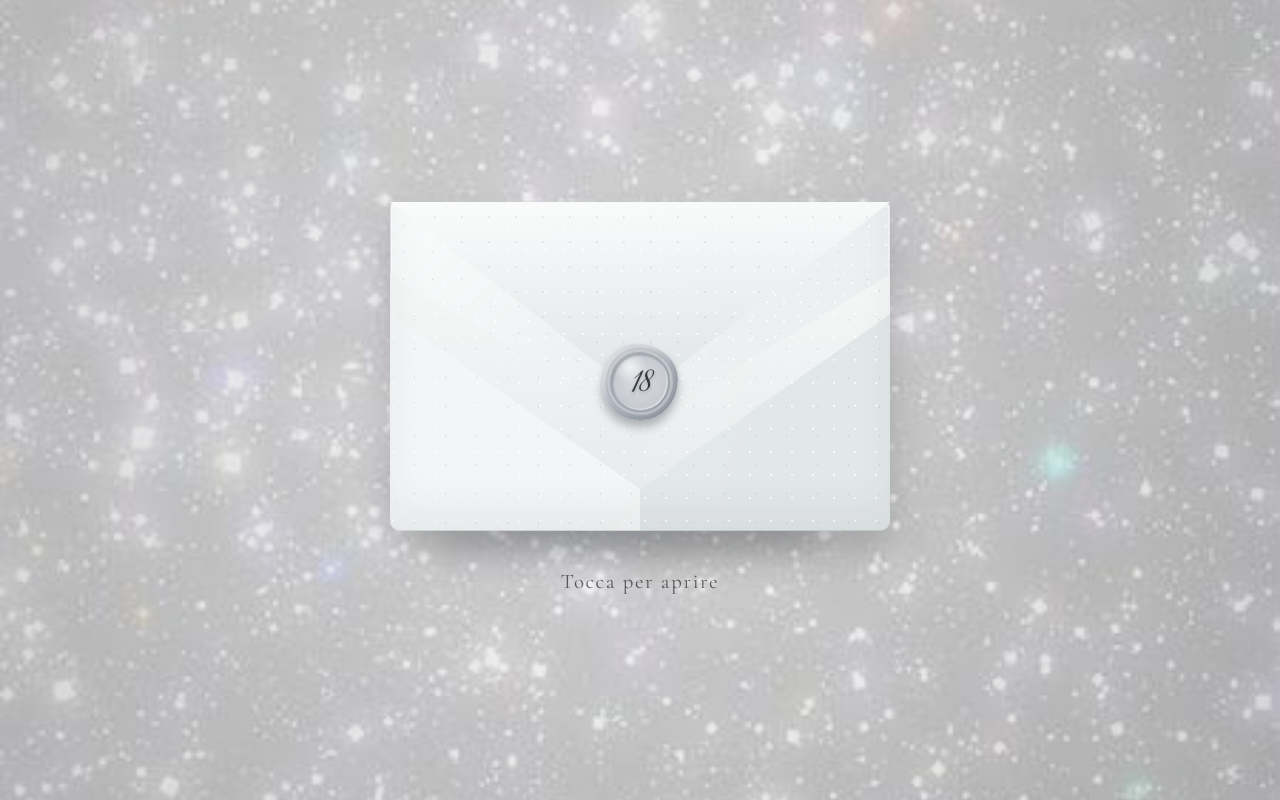
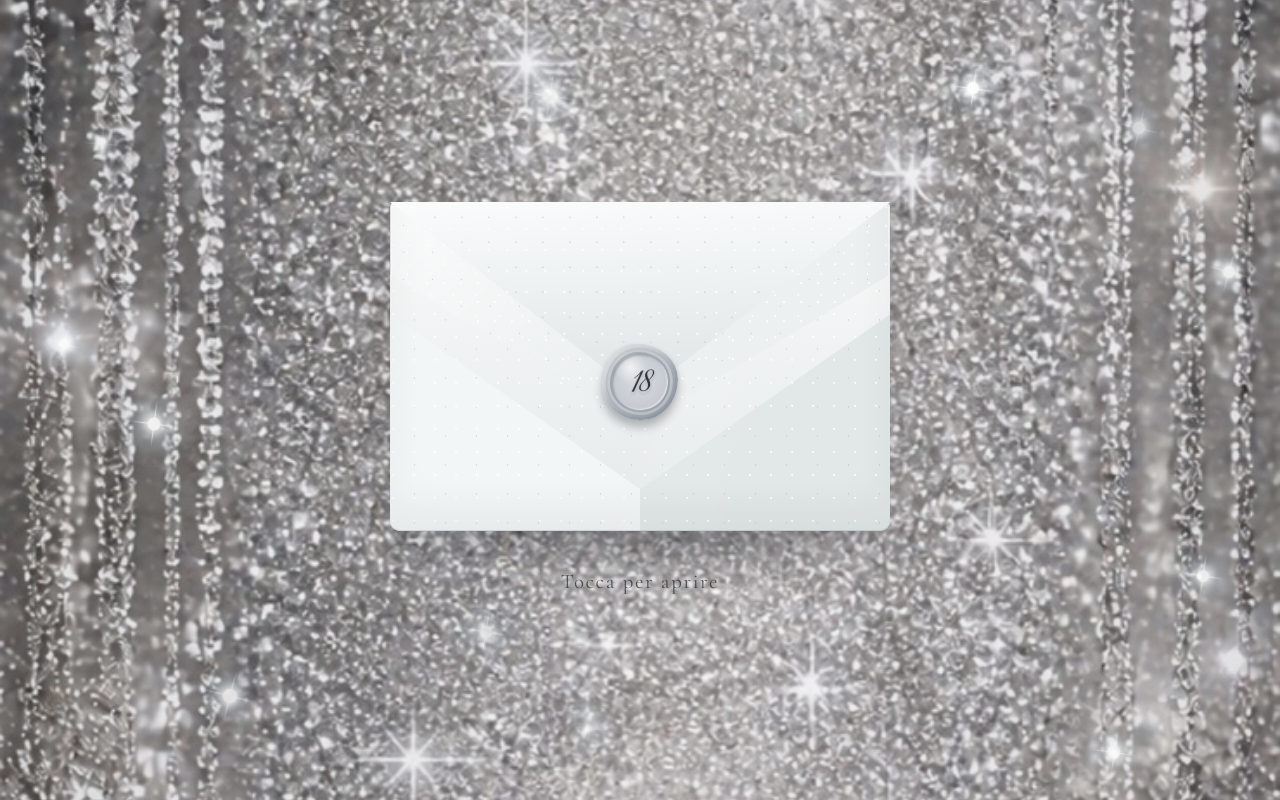
Before and after one commit to christianvalastroo/invito-18, a React (Vite) app: page / in a window 1280 px wide. Built offline with nearby package versions, Linux system fonts and the light colour scheme.

Commit message:
feat: add cinematic sparkling background

```diff
--- a/src/App.css
+++ b/src/App.css
@@ -10,7 +10,7 @@
     20px
     max(28px, env(safe-area-inset-bottom));
 
-  background-image: url('./assets/images/silver-glitter.jpg');
+  background-image: url('./assets/images/cinematic-silver-background-v2.jpg');
   background-position: center;
   background-size: cover;
   background-repeat: no-repeat;
@@ -19,16 +19,97 @@
 .scene-overlay {
   position: absolute;
   inset: 0;
-  z-index: -1;
+  z-index: 0;
 
   background: radial-gradient(
     circle at center,
-    rgb(255 255 255 / 10%) 0%,
-    rgb(25 28 32 / 18%) 100%
+    rgb(255 255 255 / 5%) 0%,
+    rgb(25 28 32 / 14%) 100%
   );
 }
 
+.scene-overlay::before,
+.scene-overlay::after {
+  position: absolute;
+  inset: 0;
+  opacity: 0;
+  background-repeat: no-repeat;
+  content: '';
+  pointer-events: none;
+  transform: scale(1.22);
+  transform-origin: center;
+  will-change: opacity, filter;
+}
+
+.scene-overlay::before {
+  background-image:
+    radial-gradient(circle at 9% 17%, #fff 0 1px, rgb(255 255 255 / 75%) 1.5px, transparent 4px),
+    radial-gradient(circle at 27% 31%, #fff 0 1.2px, rgb(255 255 255 / 65%) 2px, transparent 5px),
+    radial-gradient(circle at 46% 13%, #fff 0 0.9px, rgb(255 255 255 / 70%) 1.7px, transparent 4px),
+    radial-gradient(circle at 68% 28%, #fff 0 1.1px, rgb(255 255 255 / 65%) 2px, transparent 5px),
+    radial-gradient(circle at 88% 19%, #fff 0 1px, rgb(255 255 255 / 72%) 1.8px, transparent 4px),
+    radial-gradient(circle at 16% 62%, #fff 0 1.1px, rgb(255 255 255 / 68%) 2px, transparent 5px),
+    radial-gradient(circle at 53% 54%, #fff 0 0.9px, rgb(255 255 255 / 66%) 1.7px, transparent 4px),
+    radial-gradient(circle at 82% 69%, #fff 0 1.2px, rgb(255 255 255 / 72%) 2px, transparent 5px),
+    radial-gradient(circle at 34% 88%, #fff 0 1px, rgb(255 255 255 / 68%) 1.8px, transparent 4px),
+    radial-gradient(circle at 73% 91%, #fff 0 1.1px, rgb(255 255 255 / 70%) 2px, transparent 5px);
+  animation: background-twinkle-a 4.8s ease-in-out infinite;
+}
+
+.scene-overlay::after {
+  background-image:
+    radial-gradient(circle at 18% 9%, #fff 0 0.8px, rgb(255 255 255 / 62%) 1.5px, transparent 4px),
+    radial-gradient(circle at 38% 24%, #fff 0 1px, rgb(255 255 255 / 72%) 1.8px, transparent 5px),
+    radial-gradient(circle at 59% 37%, #fff 0 1.2px, rgb(255 255 255 / 68%) 2px, transparent 5px),
+    radial-gradient(circle at 94% 43%, #fff 0 0.9px, rgb(255 255 255 / 64%) 1.7px, transparent 4px),
+    radial-gradient(circle at 7% 79%, #fff 0 1px, rgb(255 255 255 / 68%) 1.8px, transparent 5px),
+    radial-gradient(circle at 44% 71%, #fff 0 1.1px, rgb(255 255 255 / 70%) 2px, transparent 5px),
+    radial-gradient(circle at 69% 81%, #fff 0 0.9px, rgb(255 255 255 / 65%) 1.7px, transparent 4px),
+    radial-gradient(circle at 91% 93%, #fff 0 1.2px, rgb(255 255 255 / 72%) 2px, transparent 5px);
+  animation: background-twinkle-b 6.3s 1.1s ease-in-out infinite;
+}
+
+@keyframes background-twinkle-a {
+  0%,
+  28%,
+  100% {
+    opacity: 0.08;
+    filter: brightness(1);
+  }
+
+  42% {
+    opacity: 1;
+    filter: brightness(2.2) drop-shadow(0 0 6px #fff);
+  }
+
+  58% {
+    opacity: 0.2;
+    filter: brightness(1.1);
+  }
+}
+
+@keyframes background-twinkle-b {
+  0%,
+  36%,
+  100% {
+    opacity: 0.06;
+    filter: brightness(1);
+  }
+
+  51% {
+    opacity: 1;
+    filter: brightness(2) drop-shadow(0 0 6px #fff);
+  }
+
+  68% {
+    opacity: 0.16;
+    filter: brightness(1.08);
+  }
+}
+
 .invitation-hero {
+  position: relative;
+  z-index: 2;
   display: grid;
   justify-items: center;
   gap: clamp(22px, 5svh, 38px);
@@ -72,4 +153,10 @@
   .open-hint {
     animation: none;
   }
+
+  .scene-overlay::before,
+  .scene-overlay::after {
+    opacity: 0.22;
+    animation: none;
+  }
 }
--- a/src/App.jsx
+++ b/src/App.jsx
@@ -1,5 +1,6 @@
 import { useState } from 'react'
 import './App.css'
+import BackgroundGlints from './components/BackgroundGlints/BackgroundGlints'
 import Envelope from './components/Envelope/Envelope'
 
 function App() {
@@ -8,6 +9,7 @@ function App() {
   return (
     <main className={`invitation-scene ${isEnvelopeOpen ? 'is-envelope-open' : ''}`}>
       <div className="scene-overlay" aria-hidden="true" />
+      <BackgroundGlints />
 
       <section className="invitation-hero" aria-label="Invito al diciottesimo di Gioele">
         <Envelope
--- /dev/null
+++ b/src/components/BackgroundGlints/BackgroundGlints.css
@@ -0,0 +1,85 @@
+.background-glints {
+  position: absolute;
+  z-index: 1;
+  inset: 0;
+  overflow: hidden;
+  pointer-events: none;
+}
+
+.background-glint {
+  position: absolute;
+  top: var(--glint-y);
+  left: var(--glint-x);
+  width: var(--glint-size);
+  aspect-ratio: 1;
+  opacity: 0;
+  border-radius: 50%;
+  background: #fff;
+  box-shadow:
+    0 0 7px 3px #fff,
+    0 0 22px 8px rgb(213 231 245 / 72%);
+  transform: translate(-50%, -50%) scale(0.15);
+  animation: visible-glint var(--glint-duration) var(--glint-delay) ease-in-out infinite;
+  will-change: opacity, transform;
+}
+
+.background-glint::before,
+.background-glint::after {
+  position: absolute;
+  top: 50%;
+  left: 50%;
+  content: '';
+  transform: translate(-50%, -50%);
+}
+
+.background-glint::before {
+  width: 360%;
+  height: 1px;
+  background: linear-gradient(90deg, transparent, #fff 42%, #fff 58%, transparent);
+}
+
+.background-glint::after {
+  width: 1px;
+  height: 360%;
+  background: linear-gradient(transparent, #fff 42%, #fff 58%, transparent);
+}
+
+@keyframes visible-glint {
+  0%,
+  12%,
+  82%,
+  100% {
+    opacity: 0;
+    transform: translate(-50%, -50%) scale(0.15) rotate(0deg);
+  }
+
+  24% {
+    opacity: 0.48;
+  }
+
+  36% {
+    opacity: 1;
+    transform: translate(-50%, -50%) scale(1.35) rotate(8deg);
+  }
+
+  48% {
+    opacity: 0.22;
+    transform: translate(-50%, -50%) scale(0.55) rotate(11deg);
+  }
+
+  61% {
+    opacity: 0.92;
+    transform: translate(-50%, -50%) scale(1.12) rotate(15deg);
+  }
+
+  73% {
+    opacity: 0.3;
+    transform: translate(-50%, -50%) scale(0.45) rotate(18deg);
+  }
+}
+
+@media (prefers-reduced-motion: reduce) {
+  .background-glint {
+    display: none;
+  }
+}
--- /dev/null
+++ b/src/components/BackgroundGlints/BackgroundGlints.jsx
@@ -0,0 +1,54 @@
+import './BackgroundGlints.css'
+
+const glints = [
+  [1, 8, 18, 12, 0.2, 4.2],
+  [2, 23, 31, 9, 1.6, 5.1],
+  [3, 43, 12, 14, 3.1, 5.8],
+  [4, 67, 24, 10, 0.9, 4.7],
+  [5, 89, 16, 13, 2.4, 5.5],
+  [6, 12, 53, 10, 3.8, 5.2],
+  [7, 34, 68, 13, 1.2, 6.1],
+  [8, 55, 47, 9, 2.8, 4.4],
+  [9, 78, 58, 15, 0.4, 6.4],
+  [10, 94, 72, 10, 3.5, 5.0],
+  [11, 18, 87, 14, 2.1, 5.9],
+  [12, 46, 91, 9, 4.2, 4.8],
+  [13, 69, 83, 12, 1.4, 5.6],
+  [14, 87, 94, 11, 3.0, 6.2],
+  [15, 15, 26, 8, 4.6, 5.3],
+  [16, 32, 18, 11, 2.7, 6.0],
+  [17, 55, 29, 13, 0.6, 5.4],
+  [18, 76, 11, 9, 3.9, 4.6],
+  [19, 96, 34, 12, 1.8, 5.7],
+  [20, 5, 43, 10, 2.3, 4.9],
+  [21, 28, 48, 14, 0.1, 6.3],
+  [22, 47, 58, 9, 3.4, 5.1],
+  [23, 67, 66, 11, 1.0, 5.8],
+  [24, 86, 46, 13, 4.4, 6.5],
+  [25, 8, 73, 9, 1.5, 4.5],
+  [26, 38, 79, 12, 3.2, 5.5],
+  [27, 60, 96, 10, 2.0, 4.8],
+  [28, 96, 84, 14, 0.8, 6.1],
+]
+
+function BackgroundGlints() {
+  return (
+    <div className="background-glints" aria-hidden="true">
+      {glints.map(([id, x, y, size, delay, duration]) => (
+        <span
+          className="background-glint"
+          key={id}
+          style={{
+            '--glint-x': `${x}%`,
+            '--glint-y': `${y}%`,
+            '--glint-size': `${size}px`,
+            '--glint-delay': `${delay}s`,
+            '--glint-duration': `${duration}s`,
+          }}
+        />
+      ))}
+    </div>
+  )
+}
+
+export default BackgroundGlints
```
Also changed, not shown: src/assets/images/cinematic-silver-background-v2.jpg (added).
